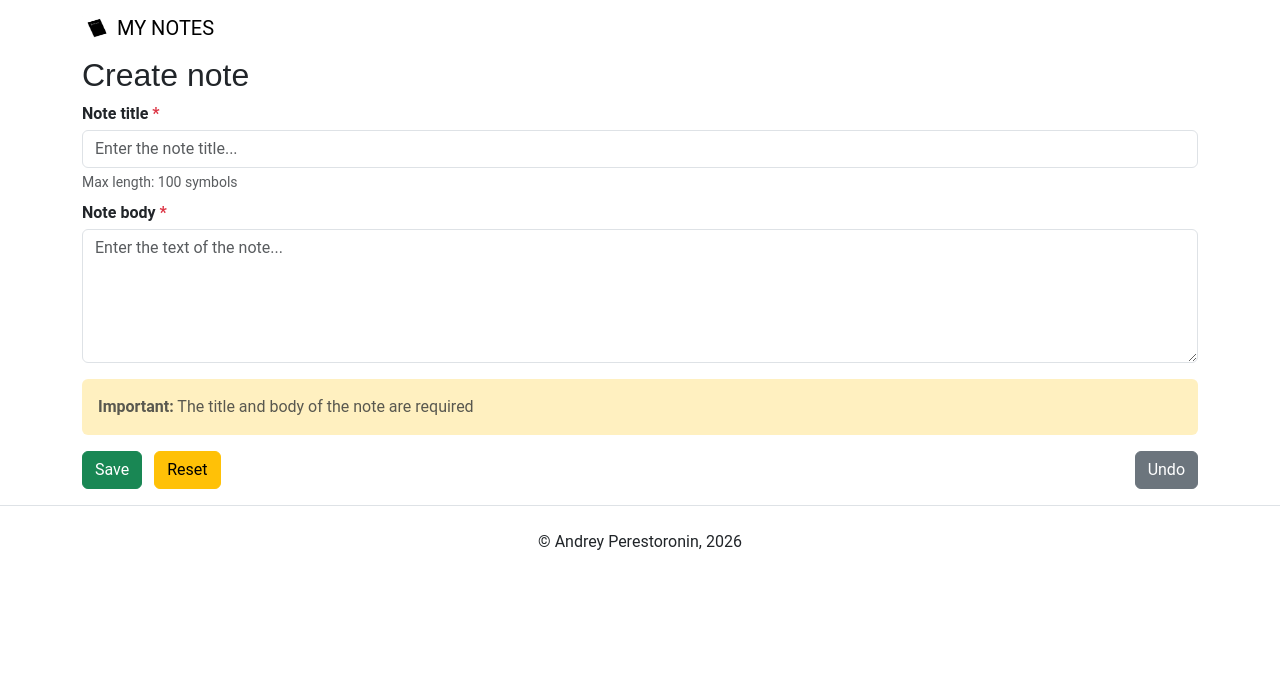
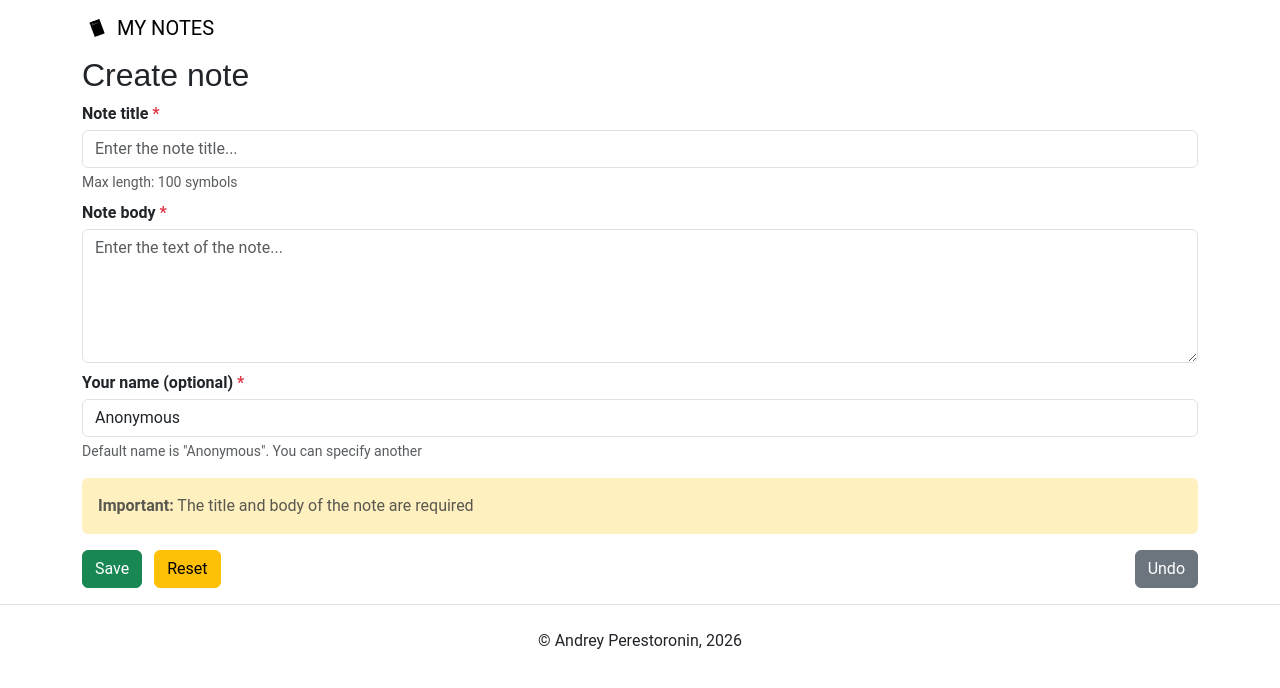
Before and after one commit to prs2rnn/django-notes-app, a Django app: page /notes/create/ in a window 1280 px wide. Shown: the top 688 px of the page. Run offline with Django 5.2, Linux system fonts and the light colour scheme; some libraries are stand-ins or nearby versions; some web fonts are replaced.

Commit message:
feat: author

```diff
--- a/notes/forms.py
+++ b/notes/forms.py
@@ -6,8 +6,12 @@ from .models import Note
 class NoteForm(forms.ModelForm):
     class Meta:
         model = Note
-        fields = ['title', 'body']
-        labels = {'title': 'Note title', 'body': 'Note body'}
+        fields = ['title', 'body', 'author']
+        labels = {
+            'title': 'Note title',
+            'body': 'Note body',
+            'author': 'Your name (optional)',
+        }
         widgets = {
             'title': forms.TextInput(
                 attrs={
@@ -22,4 +26,9 @@ class NoteForm(forms.ModelForm):
                     'placeholder': 'Enter the text of the note...',
                 }
             ),
+            'author': forms.TextInput(
+                attrs={
+                    'class': 'form-control',
+                }
+            ),
         }
--- a/notes/models.py
+++ b/notes/models.py
@@ -4,7 +4,9 @@ from django.db import models
 class Note(models.Model):
     title = models.CharField(max_length=100)
     body = models.TextField()
+    author = models.CharField(max_length=100, default='Anonymous')
     created_at = models.DateTimeField(auto_now_add=True)
+    updated_at = models.DateTimeField(auto_now=True)
 
     def __str__(self):
         return self.title
--- a/notes/views.py
+++ b/notes/views.py
@@ -21,8 +21,8 @@ def note_create(request):
     if request.method == 'POST':
         form = NoteForm(request.POST)
         if form.is_valid():
-            form.save()
-            return redirect('notes_list')
+            note = form.save()
+            return redirect('note_detail', note_id=note.id)
     else:
         form = NoteForm()
     return render(request, 'notes/form.html', {'form': form, 'title': 'Create note'})
--- a/templates/base.html
+++ b/templates/base.html
@@ -9,7 +9,7 @@
       content="This is my Django app for taking notes."
     />
     <title>My Notes</title>
-    <link rel="shortcut icon" href="{% static 'img/favicon.png' %}" type="image/png" />
+    <link rel="shortcut icon" href="{% static 'img/logo.svg' %}" type="image/svg" />
     <link rel="stylesheet" href="{% static 'bootstrap/css/bootstrap.min.css' %}" />
     <link rel="stylesheet" href="{% static 'css/style.css' %}" />
   </head>
@@ -22,7 +22,7 @@
           style="color: black"
         >
           <img
-            src="{% static 'img/logo.webp' %}"
+            src="{% static 'img/logo.svg' %}"
             alt=""
             width="30"
             height="24"
--- a/templates/notes/confirm_delete.html
+++ b/templates/notes/confirm_delete.html
@@ -7,7 +7,11 @@
   >
     <h2>Deleting a note</h2>
     <p class="border-bottom pb-2">You are going to delete: "{{ note.title }}"?</p>
-    <small class="text-muted">Created at: {{note.created_at}}</small>
+    <small class="text-muted">
+      Author: {{ note.author }}
+      <br />
+      Created at: {{note.created_at}}
+    </small>
 
     <form method="post">
       {% csrf_token %}
--- a/templates/notes/form.html
+++ b/templates/notes/form.html
@@ -25,6 +25,18 @@
       </label>
       {{ form.body }}
     </div>
+    <div class="mb-2">
+      <label for="{{ form.author.id_for_label }}" class="form-label fw-bold m-0 mb-1">
+        {{ form.author.label }}
+        {% if form.author.field.required %}
+        <span class="text-danger">*</span>
+        {% endif %}
+      </label>
+      {{ form.author }}
+      <div class="form-text">
+        Default name is "Anonymous". You can specify another
+      </div>
+    </div>
     <div class="bg-opacity-25 bg-warning p-3 rounded mt-3 text-muted">
       <strong>Important:</strong>
       The title and body of the note are required
```
Also changed, not shown: templates/notes/detail.html (+8 -1 lines), templates/notes/index.html (+6 -3 lines), notes/migrations/0002_note_author_note_updated_at.py (added), notes/migrations/0003_alter_note_author.py (added), notes/migrations/0004_alter_note_author.py (added), notes/migrations/0005_alter_note_author.py (added), notes/migrations/0006_alter_note_author.py (added), static/img/logo.svg (added).
